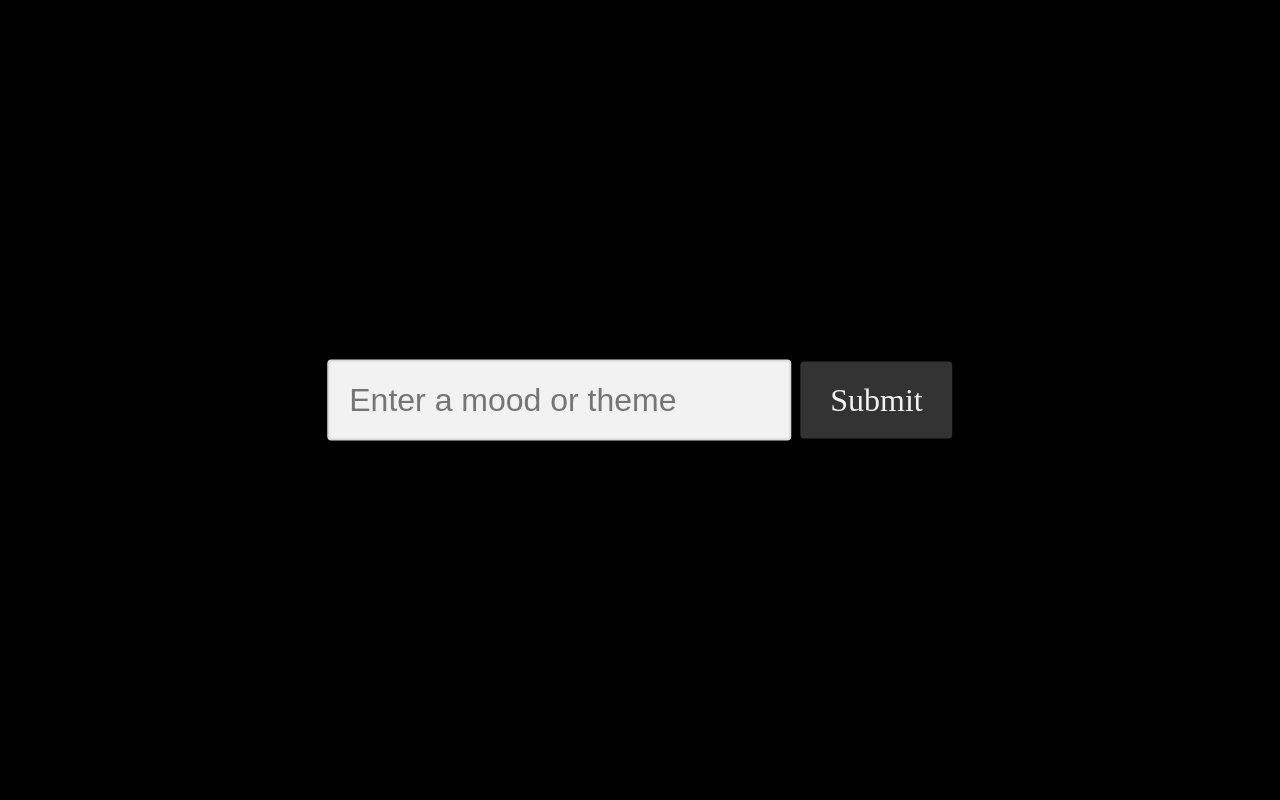
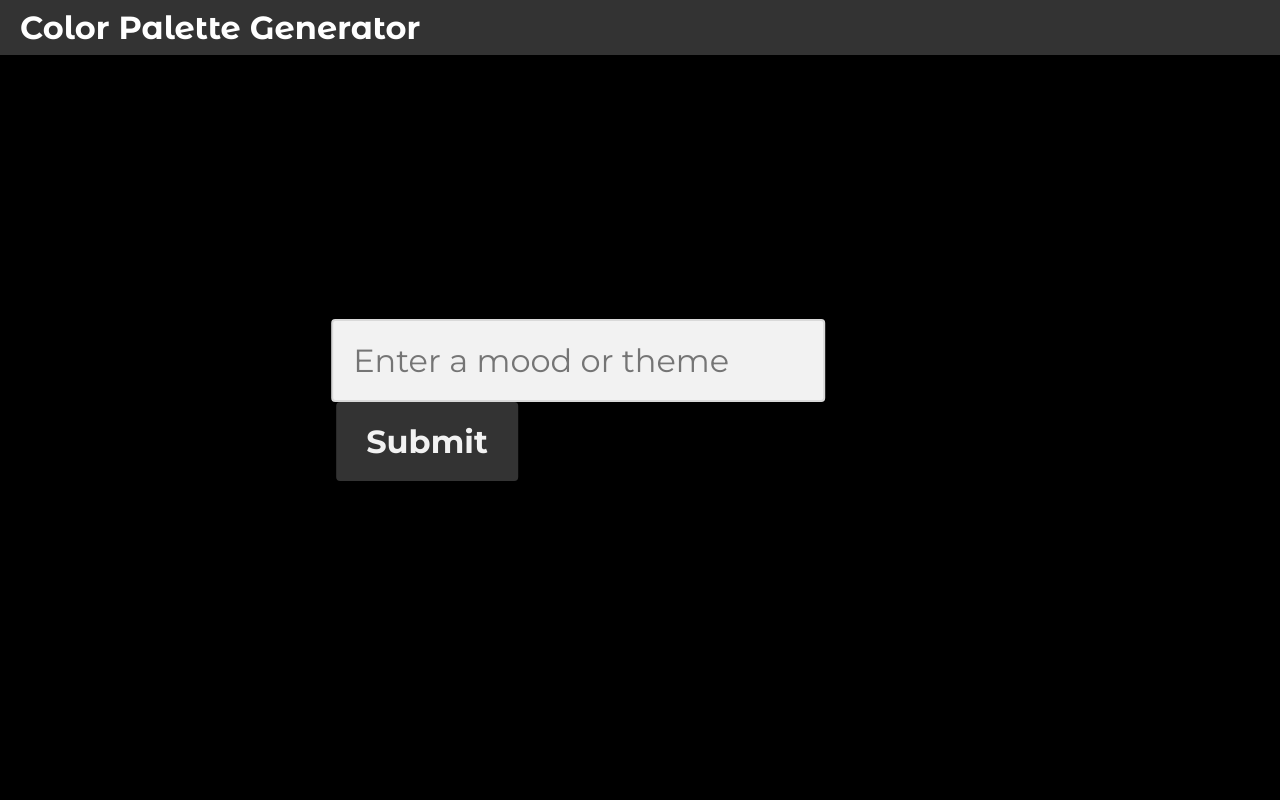
Before and after one commit to JsonGallagher/color_palette_generator, a Flask app: page / in a window 1280 px wide. Run offline with Flask 3, Linux system fonts and the light colour scheme; parts of the project's set-up code (start-up, migrations or seed data) failed here and were passed over.

Commit message:
Updated styling

```diff
--- a/templates/index.html
+++ b/templates/index.html
@@ -3,6 +3,9 @@
 <head>
     <meta charset="UTF-8">
     <meta name="viewport" content="width=device-width, initial-scale=1.0">
+    <link rel="preconnect" href="https://fonts.googleapis.com">
+    <link rel="preconnect" href="https://fonts.gstatic.com" crossorigin>
+    <link href="https://fonts.googleapis.com/css2?family=Montserrat+Alternates:wght@400;700&family=Montserrat:wght@400;700&display=swap" rel="stylesheet">
     <title>Color Palette Generator</title>
     <style>
     /* Apply box-sizing to all elements for consistency */
@@ -28,7 +31,7 @@
     .container {
         background-color: black;
         width: 100%;
-        height: 100vh;
+        height: calc(100vh - 55px); /* Adjust height to account for the banner */
         display: flex;
     }
 
@@ -64,6 +67,8 @@
         border-radius: 4px;
         background-color: #F2F2F2;
         padding: 20px;
+        font-family: 'Montserrat', sans-serif;
+        width: 80%;
     }
 
     .btn {
@@ -73,6 +78,8 @@
         border: none;
         margin-left: 5px;
         font-size: 2rem;
+        font-family: 'Montserrat', sans-serif;
+        font-weight: bold;
         cursor: pointer;
         border-radius: 4px;
         transition: background-color 0.3s ease;
@@ -82,9 +89,23 @@
         background-color: #4285F4;
     }
 
+    /* Banner Styling */
+    .banner {
+        height: 55px; /* Set the banner height */
+        background-color: #333; /* Dark background for the banner */
+        color: #fff; /* Light text color for contrast */
+        display: flex;
+        align-items: center; /* Vertically center the text */
+        padding-left: 20px; /* Add some padding on the left for the text */
+        font-size: 2rem; /* Adjust the font size as needed */
+        font-family: 'Montserrat Alternates', sans-serif;
+        font-weight: bold;
+    }
+
     </style>
 </head>
 <body>
+    <div class="banner">Color Palette Generator</div>
     <div class="container"></div>
     <form id="form">
         <input type="text" name="query" placeholder="Enter a mood or theme ">
```
